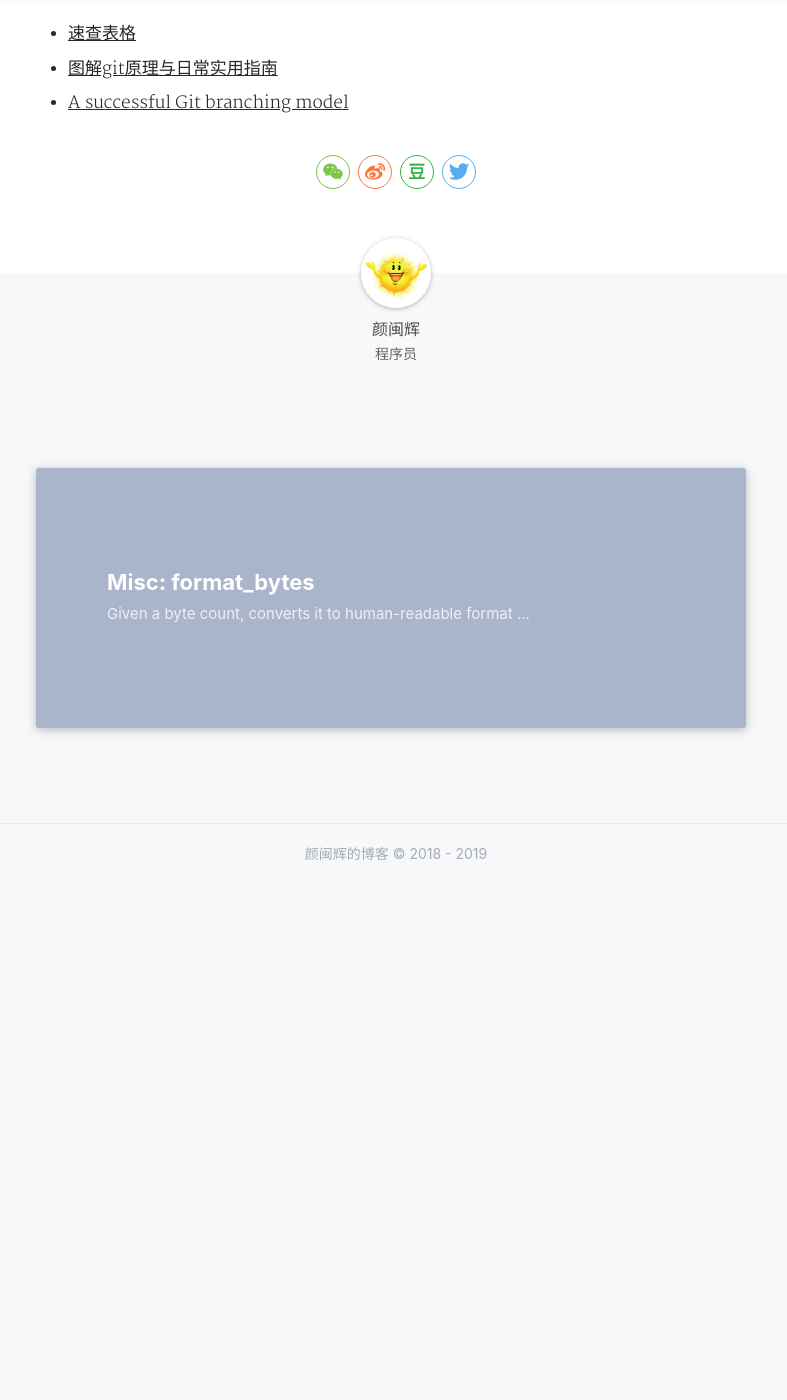
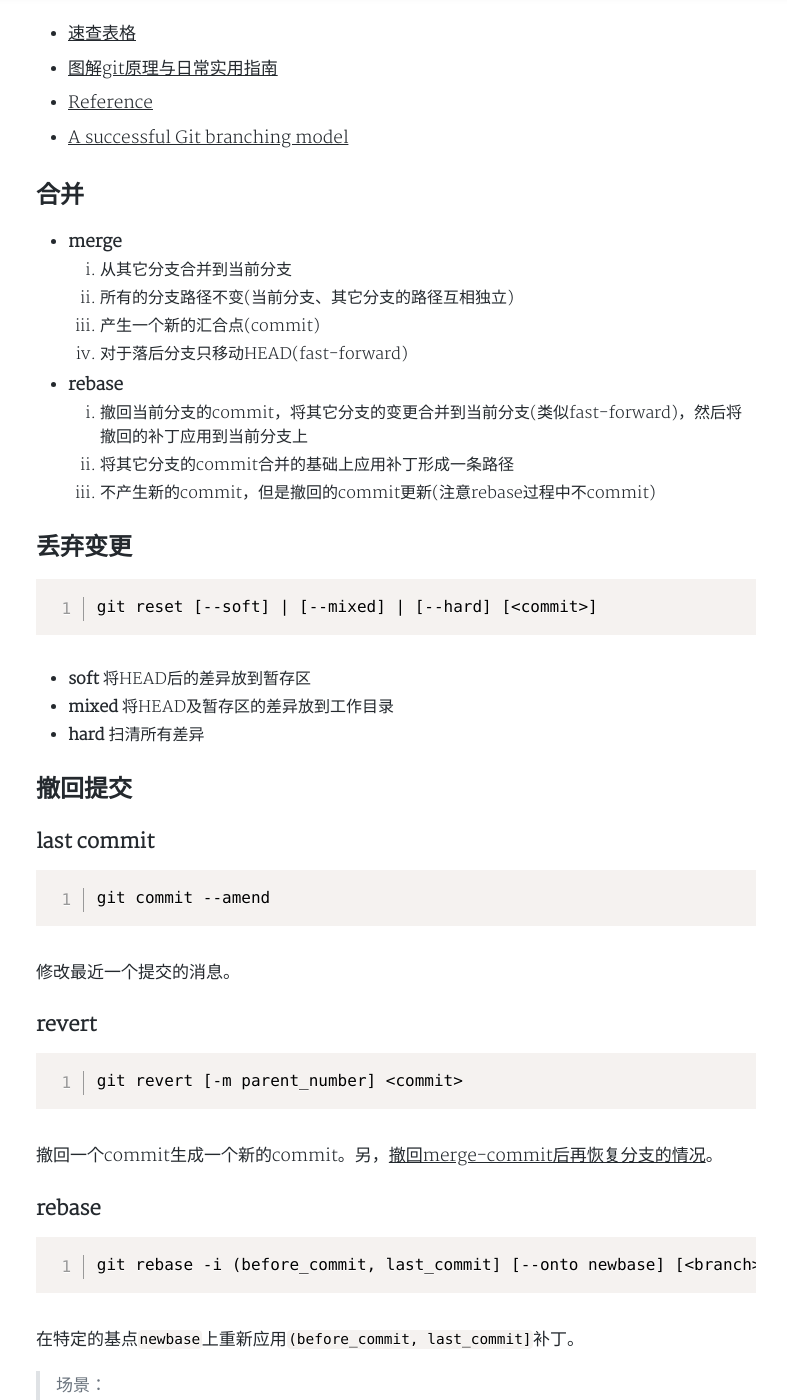
Before and after one commit to yanminhui/yanminhui.github.io, a Jekyll site: the page built from _posts/articles/2019-03-22-git.md, in a window 1280 px wide and 1400 px high, scrolled down 519 px. Shown: the whole window, without its empty margins (244-1031 px from the left). Built offline with Jekyll 4.4.1, drawn with Linux system fonts in a browser that asks for light colours; nearby versions of some CDN libraries; a style sheet for code colours, icons or effects is not loaded; before the commit the page ends 1423 px from its top, so only the background shows below that; some of the changed text lies outside the part shown.

Commit message:
Update 2019-03-22-git.md

````diff
--- a/_posts/articles/2019-03-22-git.md
+++ b/_posts/articles/2019-03-22-git.md
@@ -13,4 +13,87 @@ tags: '开发工具'
 
 - [图解git原理与日常实用指南](https://segmentfault.com/a/1190000018272902)
 
+- [Reference](https://git-scm.com/docs)
+
 - [A successful Git branching model](https://nvie.com/posts/a-successful-git-branching-model/)
+
+## 合并
+
+- **merge**
+
+  1. 从其它分支合并到当前分支
+  2. 所有的分支路径不变(当前分支、其它分支的路径互相独立)
+  3. 产生一个新的汇合点(commit)
+  4. 对于落后分支只移动HEAD(fast-forward)
+
+- **rebase**
+
+  1. 撤回当前分支的commit，将其它分支的变更合并到当前分支(类似fast-forward)，然后将撤回的补丁应用到当前分支上
+  2. 将其它分支的commit合并的基础上应用补丁形成一条路径
+  3. 不产生新的commit，但是撤回的commit更新(注意rebase过程中不commit)
+
+## 丢弃变更
+
+```sh
+git reset [--soft] | [--mixed] | [--hard] [<commit>]
+```
+
+- **soft** 将HEAD后的差异放到暂存区
+- **mixed** 将HEAD及暂存区的差异放到工作目录
+- **hard** 扫清所有差异
+
+## 撤回提交
+
+### last commit
+
+```sh
+git commit --amend
+```
+修改最近一个提交的消息。
+
+### revert
+
+```sh
+git revert [-m parent_number] <commit>
+```
+
+撤回一个commit生成一个新的commit。另，[撤回merge-commit后再恢复分支的情况](http://blog.psjay.com/posts/git-revert-merge-commit/)。
+
+### rebase
+
+```sh
+git rebase -i (before_commit, last_commit] [--onto newbase] [<branch>]
+```
+在特定的基点`newbase`上重新应用`(before_commit, last_commit]`补丁。
+
+> 场景：
+> - 在分支上修改内容过程中，主干分支已更新，基于主干HEAD重新应用补丁
+>   ```sh
+>   git rebase master
+>   ```
+> - 修改当前分支的commit历史
+>   ```sh
+>   git rebase -i HEAD^^
+>   ```
+> - 将指定范围内的补丁应用到特定分支上
+>   ```sh
+>   git rebase -i HEAD~5 HEAD --onto HEAD~7
+>   ```
+
+## 查看差异
+
+```sh
+git diff
+git diff --staged
+git diff HEAD
+```
+
+- **None** 工作区与暂存区差异
+- **staged** 暂存区与HEAD差异
+- **HEAD** 未提交（工作区+暂存区）与HEAD差异
+
+## 临时存放工作目录的改动
+
+```sh
+git stash
+```
````
